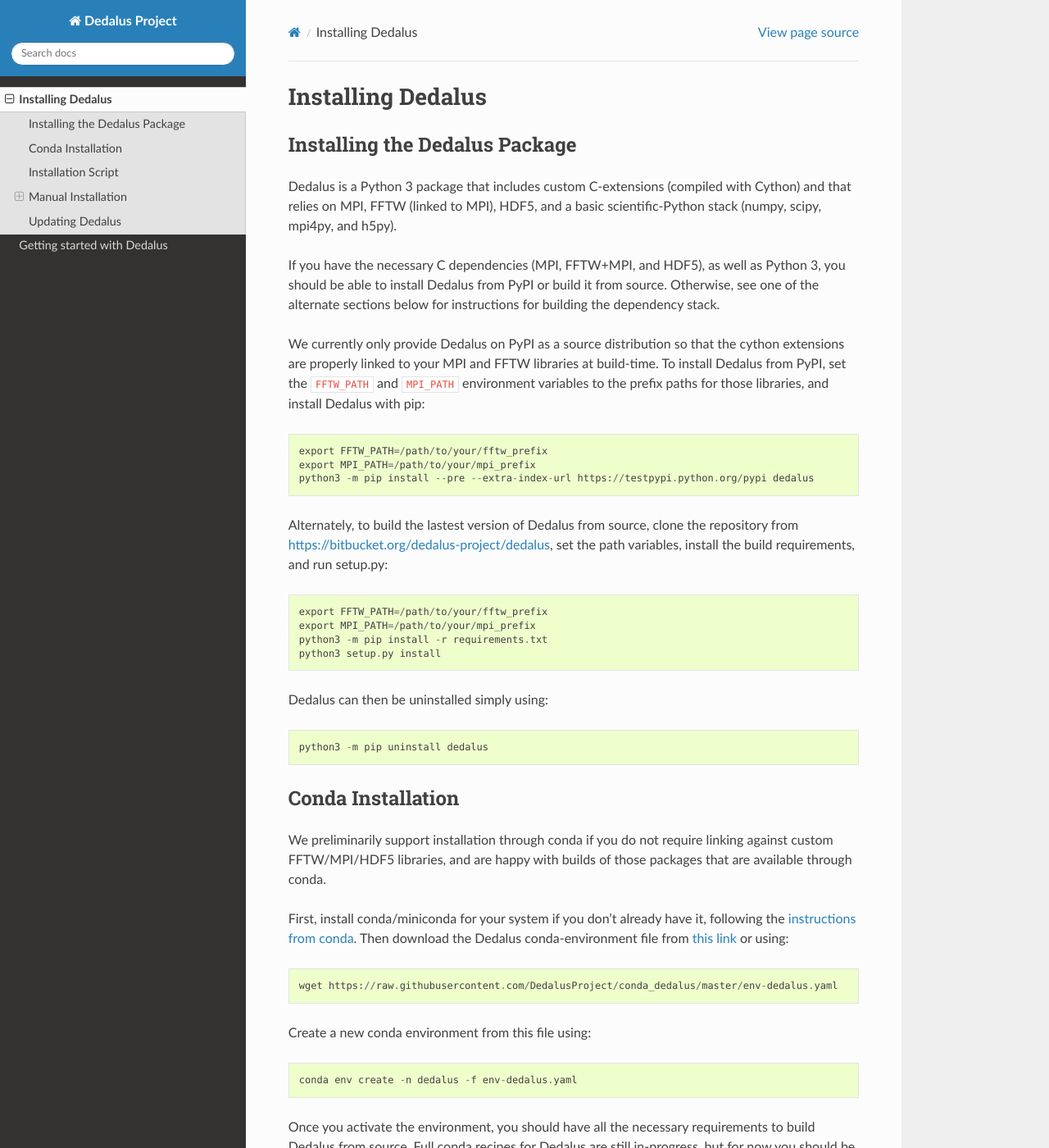
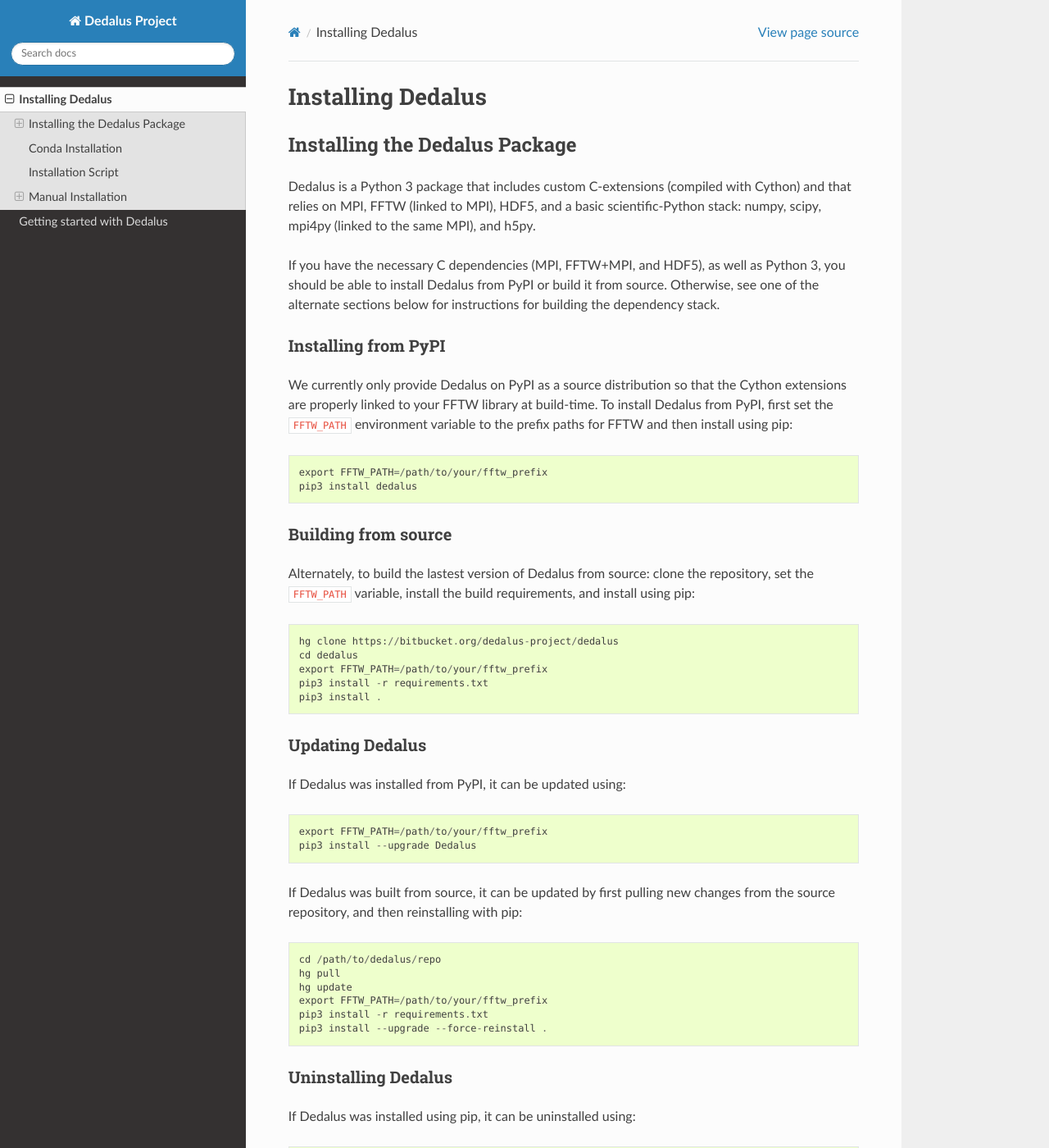
Before and after one commit to DedalusProject/dedalus, a Sphinx documentation site: the page built from docs/installation.rst, in a window 1280 px wide and 1400 px high. Shown: the whole window at 82% size. Built offline with Sphinx 7.4.7 and the Read the Docs theme 2.0.0, drawn with Linux system fonts in a browser that asks for light colours; pages that are not in the unit, such as notebooks, are missing from menus; some of the changed text lies outside the part shown.

Commit message:
Update installation docs
hg hash: 02fb5324c757a7b356b943ed237a32691eb0a00c

```diff
--- a/docs/installation.rst
+++ b/docs/installation.rst
@@ -4,48 +4,70 @@
 Installing the Dedalus Package
 ==============================
 
-Dedalus is a Python 3 package that includes custom C-extensions (compiled with Cython) and that relies on MPI, FFTW (linked to MPI), HDF5, and a basic scientific-Python stack (numpy, scipy, mpi4py, and h5py).
+Dedalus is a Python 3 package that includes custom C-extensions (compiled with Cython) and that relies on MPI, FFTW (linked to MPI), HDF5, and a basic scientific-Python stack: numpy, scipy, mpi4py (linked to the same MPI), and h5py.
 
 If you have the necessary C dependencies (MPI, FFTW+MPI, and HDF5), as well as Python 3, you should be able to install Dedalus from PyPI or build it from source.
 Otherwise, see one of the alternate sections below for instructions for building the dependency stack.
 
-We currently only provide Dedalus on PyPI as a source distribution so that the cython extensions are properly linked to your MPI and FFTW libraries at build-time.
-To install Dedalus from PyPI, set the ``FFTW_PATH`` and ``MPI_PATH`` environment variables to the prefix paths for those libraries, and install Dedalus with pip::
+Installing from PyPI
+--------------------
+
+We currently only provide Dedalus on PyPI as a source distribution so that the Cython extensions are properly linked to your FFTW library at build-time.
+To install Dedalus from PyPI, first set the ``FFTW_PATH`` environment variable to the prefix paths for FFTW and then install using pip::
 
     export FFTW_PATH=/path/to/your/fftw_prefix
-    export MPI_PATH=/path/to/your/mpi_prefix
-    python3 -m pip install --pre --extra-index-url https://testpypi.python.org/pypi dedalus
+    pip3 install dedalus
 
-Alternately, to build the lastest version of Dedalus from source, clone the repository from `<https://bitbucket.org/dedalus-project/dedalus>`_, set the path variables, install the build requirements, and run setup.py::
+Building from source
+--------------------
+
+Alternately, to build the lastest version of Dedalus from source: clone the repository, set the ``FFTW_PATH`` variable, install the build requirements, and install using pip::
+
+    hg clone https://bitbucket.org/dedalus-project/dedalus
+    cd dedalus
+    export FFTW_PATH=/path/to/your/fftw_prefix
+    pip3 install -r requirements.txt
+    pip3 install .
+
+Updating Dedalus
+----------------
+
+If Dedalus was installed from PyPI, it can be updated using::
 
     export FFTW_PATH=/path/to/your/fftw_prefix
-    export MPI_PATH=/path/to/your/mpi_prefix
-    python3 -m pip install -r requirements.txt
-    python3 setup.py install
+    pip3 install --upgrade Dedalus
 
-Dedalus can then be uninstalled simply using::
+If Dedalus was built from source, it can be updated by first pulling new changes from the source repository, and then reinstalling with pip::
 
-    python3 -m pip uninstall dedalus
+    cd /path/to/dedalus/repo
+    hg pull
+    hg update
+    export FFTW_PATH=/path/to/your/fftw_prefix
+    pip3 install -r requirements.txt
+    pip3 install --upgrade --force-reinstall .
+
+Uninstalling Dedalus
+--------------------
+
+If Dedalus was installed using pip, it can be uninstalled using::
+
+    pip3 uninstall dedalus
 
 Conda Installation
 ==================
 
-We preliminarily support installation through conda if you do not require linking against custom FFTW/MPI/HDF5 libraries, and are happy with builds of those packages that are available through conda.
+We preliminarily support installation through conda via a custom script that allows you to link against custom MPI/FFTW/HDF5 libraries, or opt for the builds of those packages that are available through conda.
 
 First, install conda/miniconda for your system if you don't already have it, following the `instructions from conda <https://conda.io/docs/user-guide/install/index.html>`_.
-Then download the Dedalus conda-environment file from `this link <https://raw.githubusercontent.com/DedalusProject/conda_dedalus/master/env-dedalus.yaml>`_ or using::
+Then download the Dedalus conda installation script from `this link <https://raw.githubusercontent.com/DedalusProject/conda_dedalus/master/install_conda.sh>`_ or using::
 
-    wget https://raw.githubusercontent.com/DedalusProject/conda_dedalus/master/env-dedalus.yaml
+    wget https://raw.githubusercontent.com/DedalusProject/conda_dedalus/master/install_conda.sh
 
-Create a new conda environment from this file using::
+Modify the options at the top of the script to link against custom MPI/FFTW/HDF5 libraries, choose between OpenBLAS and MKL-based numpy and scipy, and set the name of the resulting conda environment.
+Then activate the base conda environment and run the script to build a new conda environment with Dedalus and its dependencies, as requested::
 
-    conda env create -n dedalus -f env-dedalus.yaml
-
-Once you activate the environment, you should have all the necessary requirements to build Dedalus from source.
-Full conda recipes for Dedalus are still in-progress, but for now you should be able to install Dedalus from PyPI using pip inside your environment::
-
-    conda activate dedalus
-    python3 -m pip install --pre --extra-index-url https://testpypi.python.org/pypi dedalus
+    conda activate base
+    bash install_conda.sh
 
 Installation Script
 ===================
@@ -67,10 +89,6 @@
 Manual Installation
 ===================
 
-Dependencies
-------------
-
-Dedalus primarily relies on the basic components of a scientific Python stack using Python 3.
 Below are instructions for building the dependency stack on a variety of machines and operating systems:
 
 .. toctree::
@@ -86,36 +104,4 @@
     machines/savio/savio
     machines/engaging/engaging
 
-Dedalus Package
----------------
-
-Dedalus is distributed using the mercurial version control system, and hosted on Bitbucket.
-To install Dedalus itself, first install `mercurial <http://mercurial.selenic.com>`_, and then clone the main repository using::
-
-    hg clone https://bitbucket.org/dedalus-project/dedalus
-
-Move into the newly cloned repository, and use pip to install any remaining Python dependencies with the command::
-
-    pip3 install -r requirements.txt
-
-To help Dedalus find the proper libraries, it may be necessary to set the ``FFTW_PATH`` and ``MPI_PATH`` environment variables (see system-specific documentation).
-Dedalus's C-extensions can then be built in-place using::
-
-    python3 setup.py build_ext --inplace
-
-Finally, add the repository directory to your ``PYTHONPATH`` environment variable to ensure that the ``dedalus`` package within can be found by the Python interpreter.
-
-Updating Dedalus
-================
-
-To update your installation of Dedalus, move into the repository directory (located at ``src/dedalus`` within the installation script's build, or where you manually cloned it) and issue the mercurial update commands::
-
-    hg pull
-    hg update
-
-Then rerun the pip requirements installation and python build, in case the dependencies or C-extensions have changes::
-
-    pip3 install -r requirements.txt
-    python3 setup.py build_ext --inplace
-
-Dedalus should be updated.
+Once the dependency stack has been installed, Dedalus can be installed `as described above <#installing-the-dedalus-package>`_.
```
